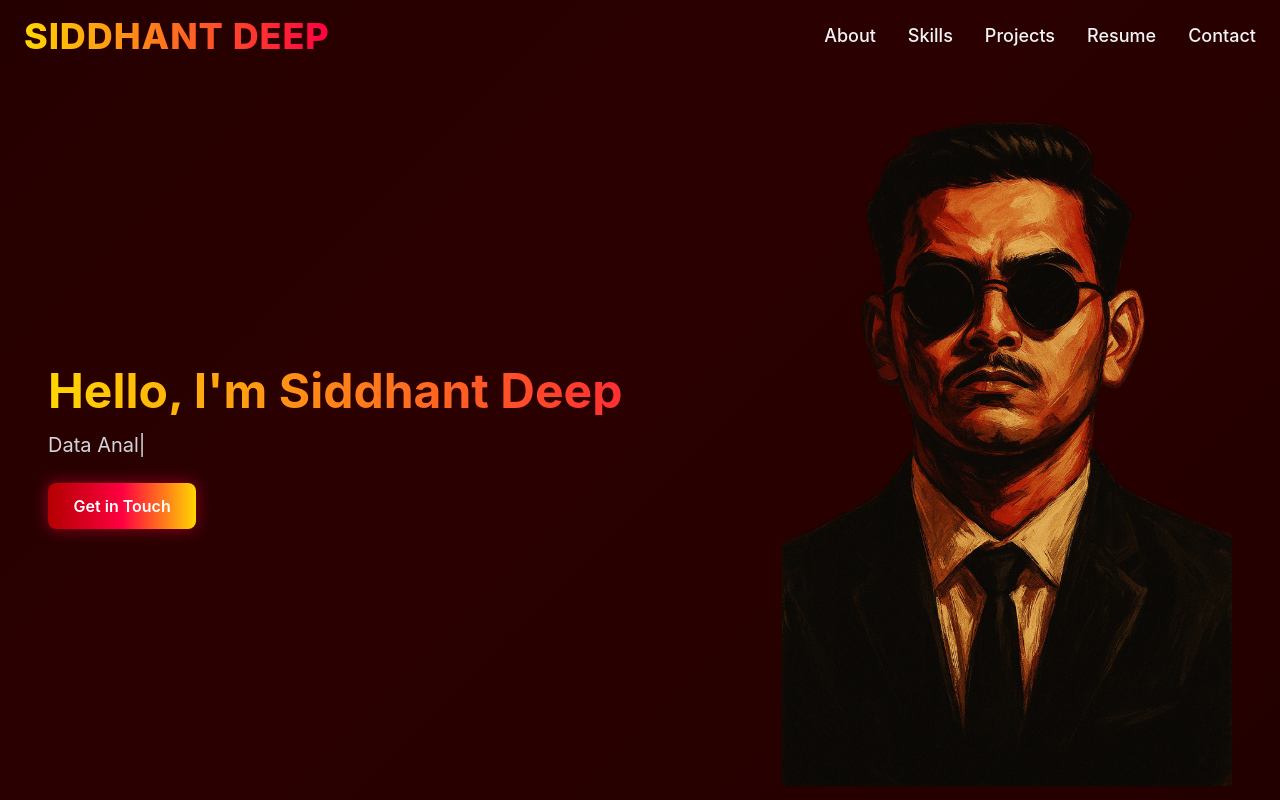
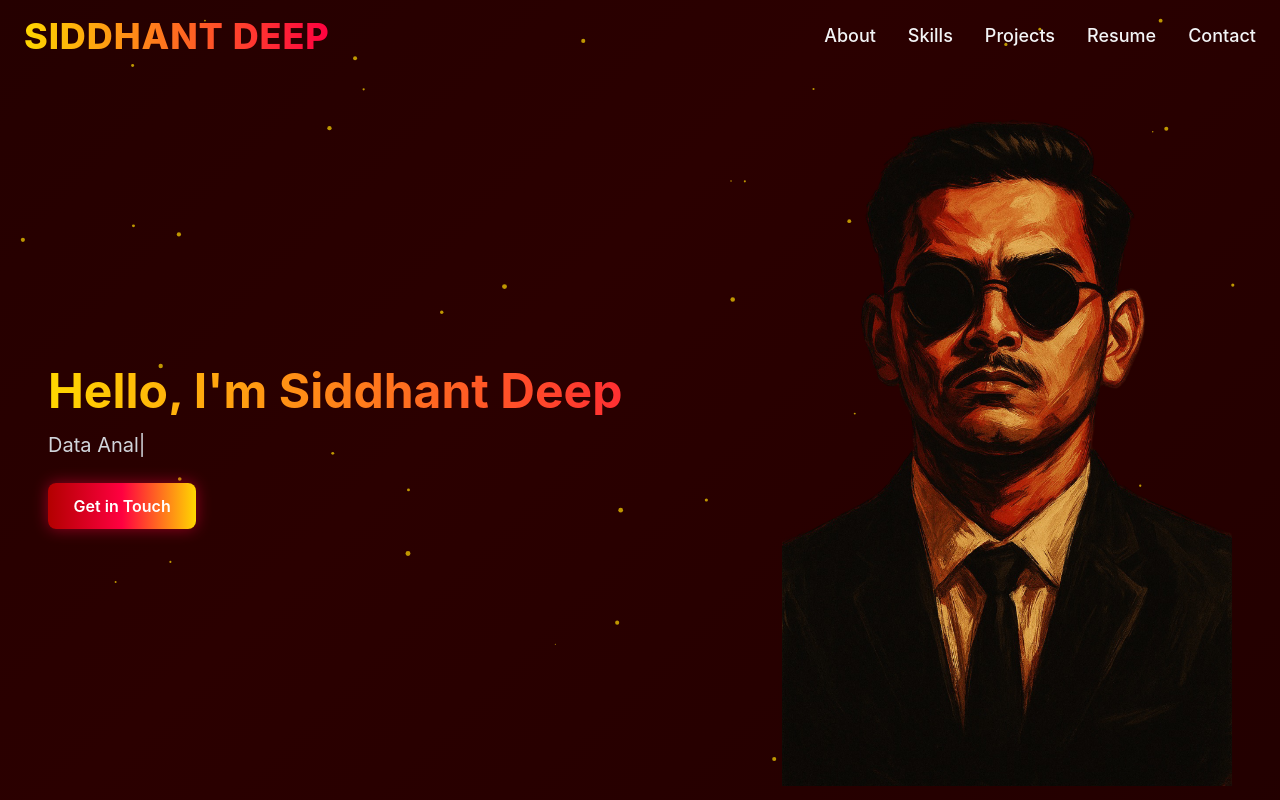
Before and after one commit to sidd2431219-tech/PORTFOLIO, a plain HTML site: page index.html in a window 1280 px wide. Shown: the top 800 px of the page. Drawn offline with nearby package versions, Linux system fonts and the light colour scheme; animation ran at ten frames a second.

Commit message:
index.html

```diff
--- a/index.html
+++ b/index.html
@@ -22,6 +22,8 @@
       animation: gradientMove 15s ease infinite;
       color: var(--text-color);
       font-family: 'Inter', sans-serif;
+      position: relative;
+      overflow-x: hidden;
     }
     @keyframes gradientMove {
       0% { background-position: 0% 50%; }
@@ -100,9 +102,22 @@
       backdrop-filter: blur(10px);
       transition: all 0.4s ease;
     }
+    /* Glitter Canvas */
+    #glitter {
+      position: fixed;
+      top: 0;
+      left: 0;
+      width: 100%;
+      height: 100%;
+      z-index: -1;
+      pointer-events: none;
+    }
   </style>
 </head>
 <body>
+
+  <!-- Glitter Background -->
+  <canvas id="glitter"></canvas>
 
   <!-- Scroll Progress -->
   <div id="progress-bar"></div>
@@ -267,9 +282,41 @@
       progressBar.style.width = progress + "%";
     });
 
-    window.addEventListener("load", () => {
-      document.getElementById("hero-title").classList.remove("opacity-0","translate-y-6");
-    });
+    // Glitter Background Effect
+    const canvas = document.getElementById('glitter');
+    const ctx = canvas.getContext('2d');
+    function resizeCanvas() {
+      canvas.width = window.innerWidth;
+      canvas.height = window.innerHeight;
+    }
+    resizeCanvas();
+    window.addEventListener('resize', resizeCanvas);
+
+    const particles = Array.from({ length: 40 }).map(() => ({
+      x: Math.random() * canvas.width,
+      y: Math.random() * canvas.height,
+      r: Math.random() * 2 + 0.5,
+      dx: (Math.random() - 0.5) * 0.3,
+      dy: (Math.random() - 0.5) * 0.3,
+    }));
+
+    function drawParticles() {
+      ctx.clearRect(0, 0, canvas.width, canvas.height);
+      particles.forEach(p => {
+        ctx.beginPath();
+        ctx.arc(p.x, p.y, p.r, 0, Math.PI * 2);
+        ctx.fillStyle = 'rgba(255, 215, 0, 0.7)';
+        ctx.fill();
+
+        p.x += p.dx;
+        p.y += p.dy;
+
+        if (p.x < 0 || p.x > canvas.width) p.dx *= -1;
+        if (p.y < 0 || p.y > canvas.height) p.dy *= -1;
+      });
+      requestAnimationFrame(drawParticles);
+    }
+    drawParticles();
   </script>
 </body>
 </html>
```
